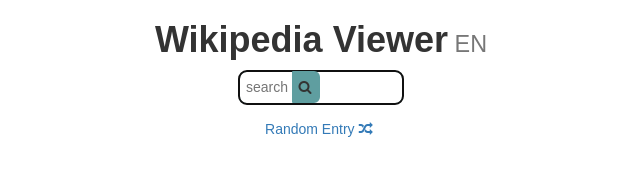
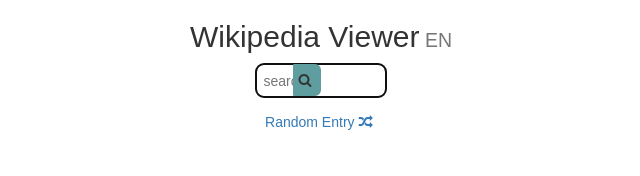
Before and after one commit to kyleroden/wiki_app, a plain HTML site: page index.html in a window 1280 px wide. Shown: the whole page, without its empty margins (319-959 px from the left). Drawn offline with nearby package versions, Linux system fonts and the light colour scheme; a web font is replaced by a local one.

Commit message:
changed title to h2

```diff
--- a/index.html
+++ b/index.html
@@ -29,7 +29,7 @@
     <div class="row">
       <div class="col-lg-12">
         <div id="title_container">
-          <h1>Wikipedia Viewer<span id="lang"></h1></span>
+          <h2>Wikipedia Viewer<span id="lang"></h2></span>
         </div>
         <div id="search_div">
           <!--<form>-->
```
